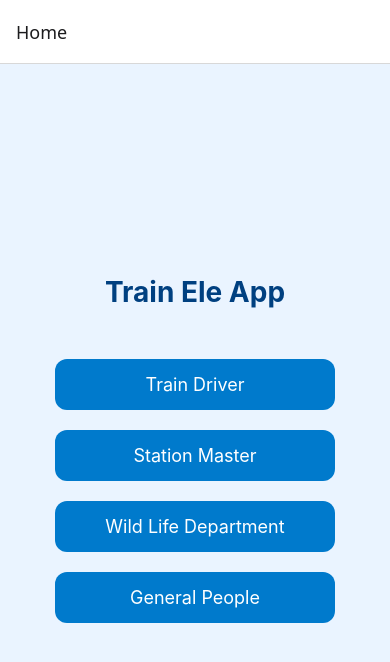
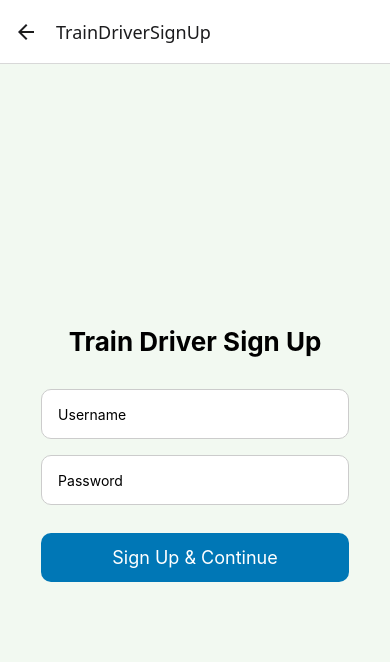
Before and after one commit to vinodiNK/EleSafeRail, a React Native app: screen /TrainDriverSignUp in a window 390 px wide. Shown: the top 662 px of the page. Built offline with nearby package versions, Linux system fonts and the light colour scheme.

Commit message:
create train driver signup page

```diff
--- a/App.tsx
+++ b/App.tsx
@@ -4,10 +4,10 @@ import React from 'react';
 import GeneralPeople from './src/components/GeneralPeople';
 import HomePage from './src/components/HomePage';
 import StationMaster from './src/components/StationMaster';
-import TrainDriver from './src/components/TrainDriver';
+import TrainDriver from './src/components/TrainDriver/TrainDriver';
+import TrainDriverSignUp from './src/components/TrainDriver/TrainDriverSignUp';
 import WildLifeDep from './src/components/WildLifeDep';
 import { RootStackParamList } from './src/types/navigation';
-
 const Stack = createNativeStackNavigator<RootStackParamList>();
 
 export default function App() {
@@ -15,6 +15,7 @@ export default function App() {
     <NavigationContainer>
       <Stack.Navigator initialRouteName="Home">
         <Stack.Screen name="Home" component={HomePage} />
+        <Stack.Screen name="TrainDriverSignUp" component={TrainDriverSignUp} />
         <Stack.Screen name="TrainDriver" component={TrainDriver} />
         <Stack.Screen name="StationMaster" component={StationMaster} />
         <Stack.Screen name="WildLifeDep" component={WildLifeDep} />
--- a/src/components/HomePage.tsx
+++ b/src/components/HomePage.tsx
@@ -17,11 +17,13 @@ const HomePage = () => {
       <Text style={styles.title}>Train Ele App</Text>
 
       <TouchableOpacity
-        style={styles.button}
-        onPress={() => navigation.navigate('TrainDriver')}
-      >
-        <Text style={styles.buttonText}>Train Driver</Text>
-      </TouchableOpacity>
+  style={styles.button}
+  onPress={() => navigation.navigate('TrainDriverSignUp')} // ✅ points to the sign-up screen
+>
+  <Text style={styles.buttonText}>Train Driver</Text>
+</TouchableOpacity>
+
+
 
       <TouchableOpacity
   style={styles.button}
--- /dev/null
+++ b/src/components/TrainDriver/TrainDriverSignUp.tsx
@@ -0,0 +1,88 @@
+import { useNavigation } from '@react-navigation/native';
+import type { NativeStackNavigationProp } from '@react-navigation/native-stack';
+import React, { useState } from 'react';
+import { Alert, StyleSheet, Text, TextInput, TouchableOpacity, View } from 'react-native';
+import { RootStackParamList } from '../../types/navigation';
+
+const TrainDriverSignUp = () => {
+  const navigation = useNavigation<NativeStackNavigationProp<RootStackParamList>>();
+  const [username, setUsername] = useState('');
+  const [password, setPassword] = useState('');
+
+  const handleSignUp = () => {
+    if (username.trim() === '' || password.trim() === '') {
+      Alert.alert('Error', 'Please enter both username and password');
+      return;
+    }
+
+    // TODO: You can add sign-up logic here (API, local storage, etc.)
+    console.log('Signed Up:', username, password);
+    navigation.navigate('TrainDriver'); // ✅ Navigate to main TrainDriver page
+  };
+
+  return (
+    <View style={styles.container}>
+      <Text style={styles.title}>Train Driver Sign Up</Text>
+
+      <TextInput
+        style={styles.input}
+        placeholder="Username"
+        value={username}
+        onChangeText={setUsername}
+        autoCapitalize="none"
+      />
+
+      <TextInput
+        style={styles.input}
+        placeholder="Password"
+        value={password}
+        onChangeText={setPassword}
+        secureTextEntry
+      />
+
+      <TouchableOpacity style={styles.button} onPress={handleSignUp}>
+        <Text style={styles.buttonText}>Sign Up & Continue</Text>
+      </TouchableOpacity>
+    </View>
+  );
+};
+
+export default TrainDriverSignUp;
+
+const styles = StyleSheet.create({
+  container: {
+    flex: 1,
+    backgroundColor: '#f2f9f1',
+    justifyContent: 'center',
+    alignItems: 'center',
+    padding: 24,
+  },
+  title: {
+    fontSize: 26,
+    fontWeight: 'bold',
+    marginBottom: 32,
+  },
+  input: {
+    width: '90%',
+    height: 50,
+    borderColor: '#ccc',
+    borderWidth: 1,
+    borderRadius: 10,
+    marginBottom: 16,
+    paddingHorizontal: 16,
+    backgroundColor: '#fff',
+  },
+  button: {
+    backgroundColor: '#0077b6',
+    paddingVertical: 14,
+    paddingHorizontal: 30,
+    borderRadius: 10,
+    marginTop: 12,
+    width: '90%',
+    alignItems: 'center',
+  },
+  buttonText: {
+    color: '#fff',
+    fontSize: 18,
+  },
+});
--- a/src/types/navigation.ts
+++ b/src/types/navigation.ts
@@ -1,7 +1,8 @@
 // src/types/navigation.ts
 
 export type RootStackParamList = {
-  Home: undefined;          // no params expected
+  Home: undefined;
+  TrainDriverSignUp: undefined;        // no params expected
   TrainDriver: undefined;
   StationMaster: undefined;
   WildLifeDep: undefined;
```
Also changed, not shown: src/components/TrainDriver/TrainDriver.tsx (renamed from src/components/TrainDriver.tsx).
